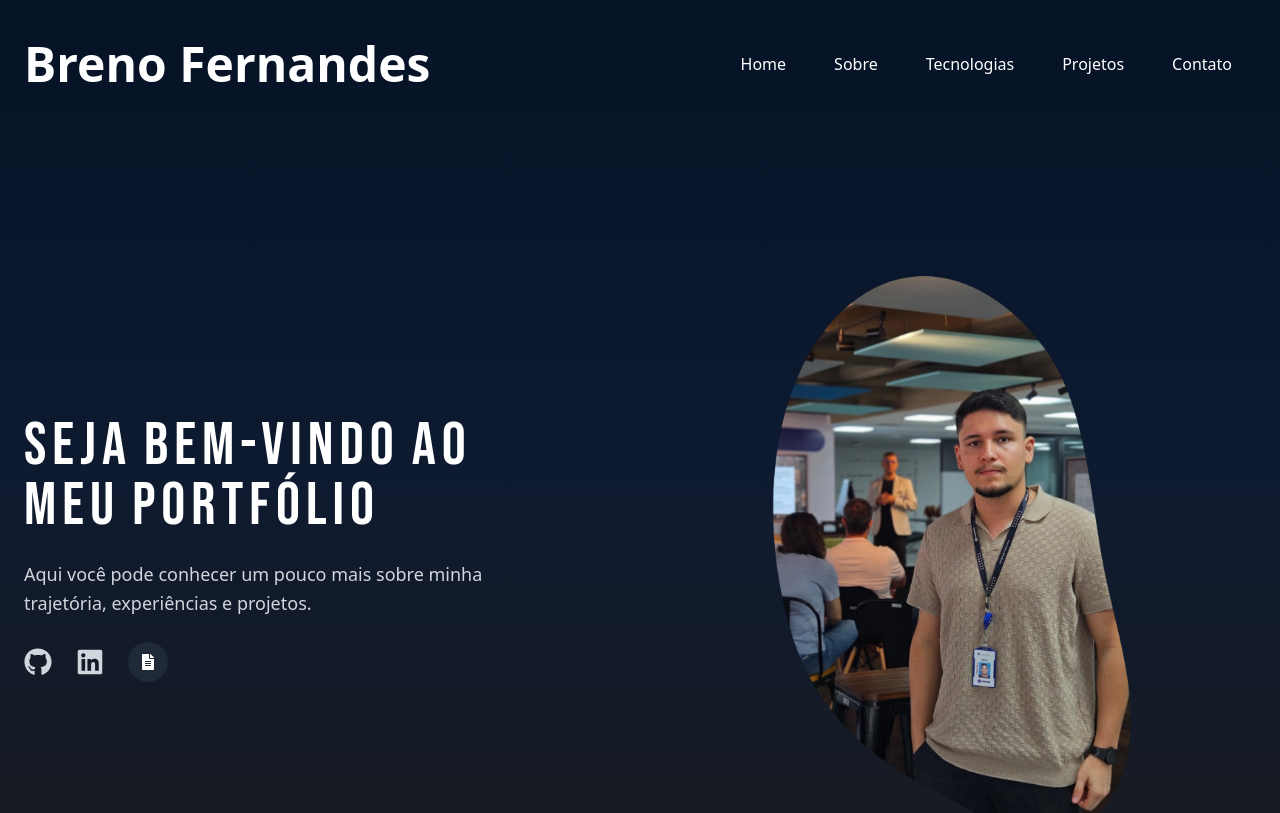
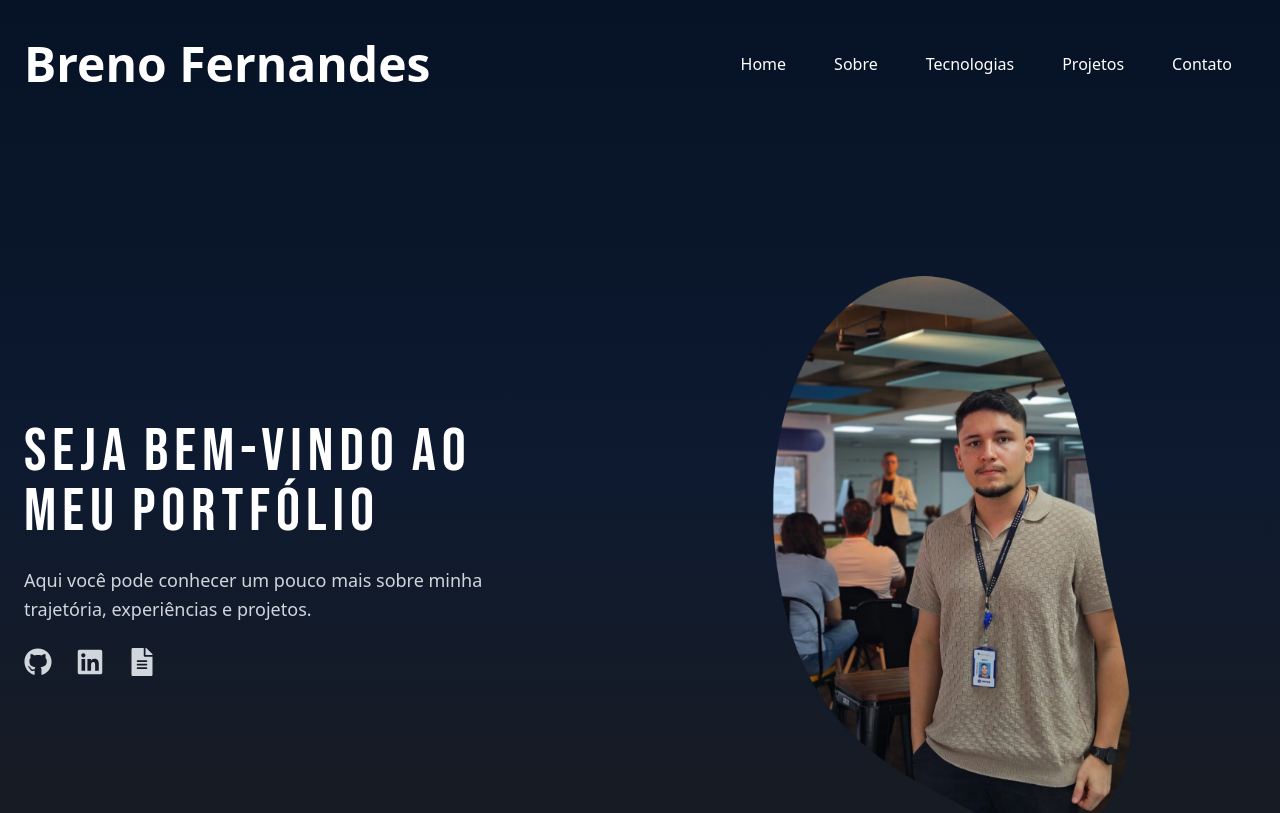
Before and after one commit to Brenofrds/breno-portfolio, a Next.js app: page / in a window 1280 px wide. Shown: the top 813 px of the page. Built offline with nearby package versions, Linux system fonts and the light colour scheme.

Commit message:
style(hero): padroniza ícone de currículo com os demais ícones sociais

```diff
--- a/components/Hero/Hero.tsx
+++ b/components/Hero/Hero.tsx
@@ -130,9 +130,9 @@ export default function Hero() {
                 target="_blank"
                 download
                 title="Baixar currículo"
-                className="h-10 w-10 bg-[#1f2937] hover:bg-blue-600 rounded-full flex items-center justify-center transition"
+                className="text-gray-300 hover:text-blue-400 transition duration-300"
               >
-                <FaFileAlt className="text-white" />
+                <FaFileAlt size={28} />
               </a>
 
             </div>
```
